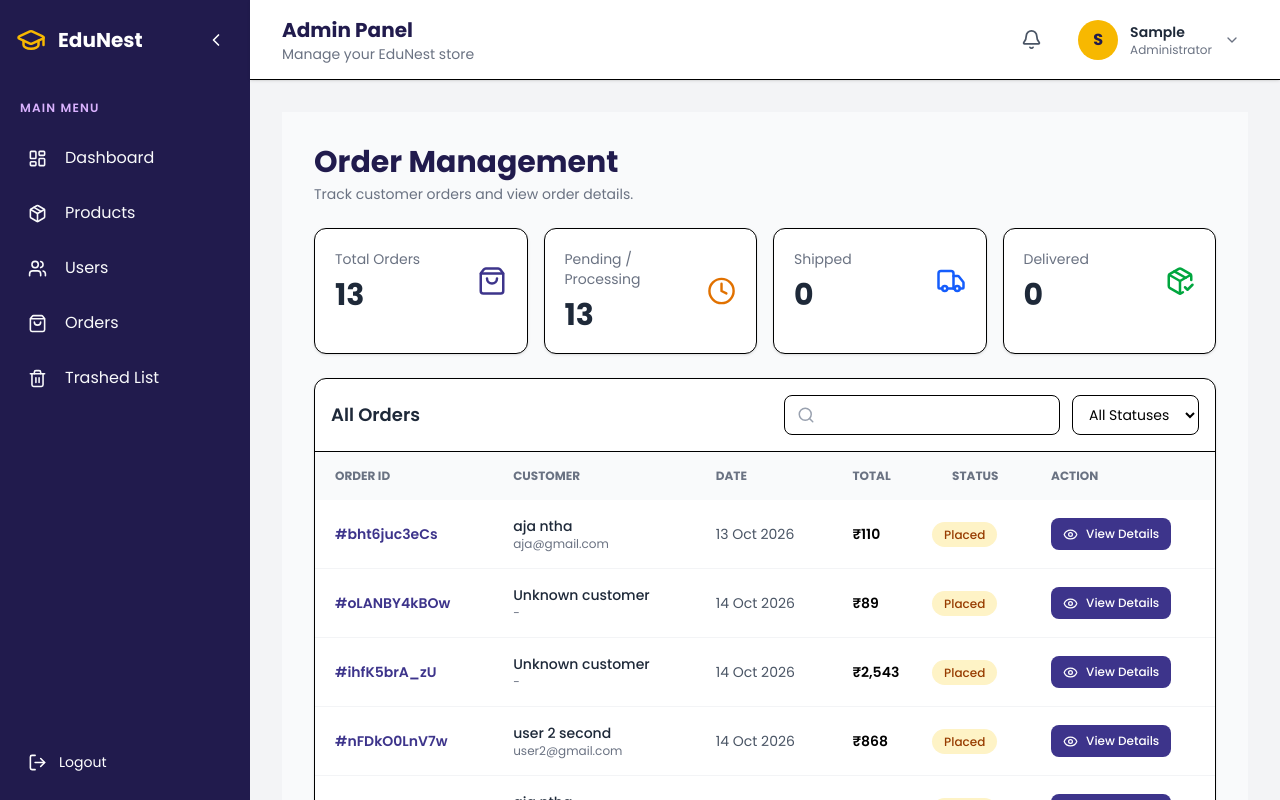
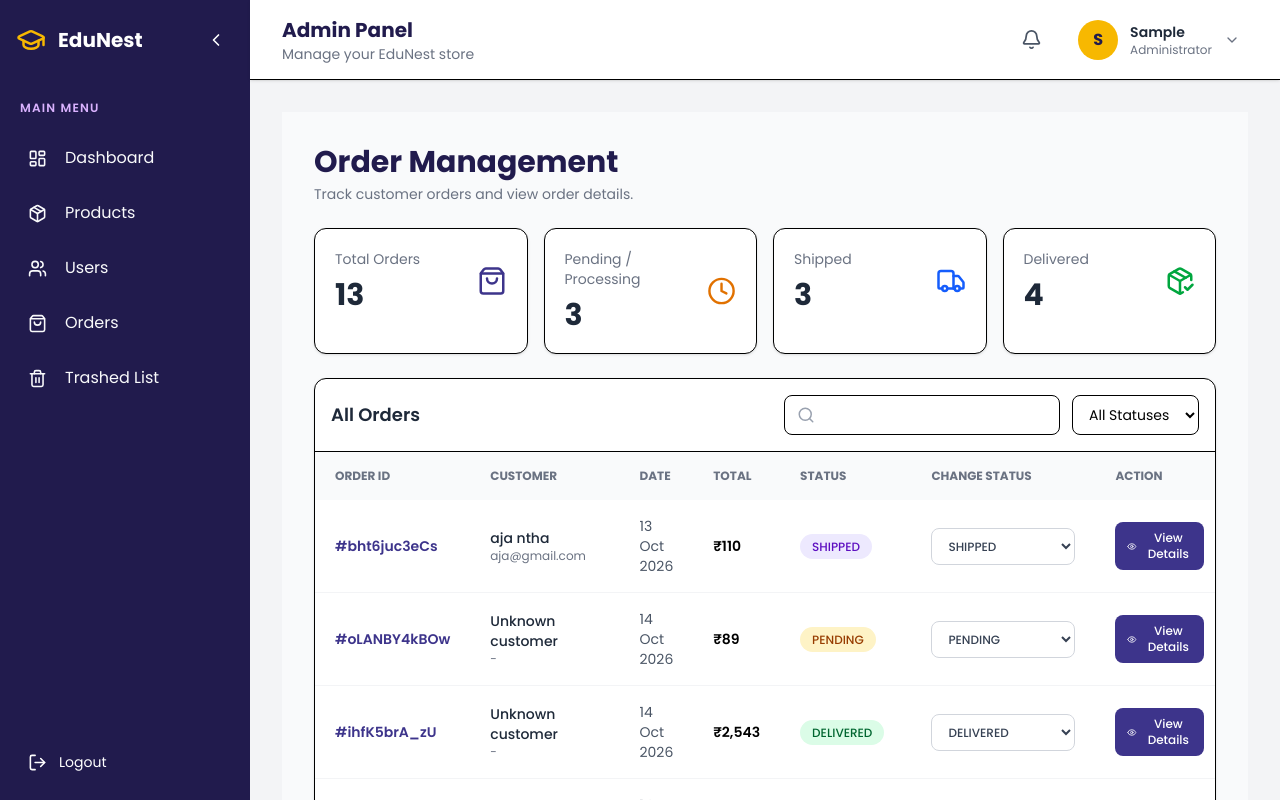
Before and after one commit to opmmansoor/E-Commerce-EduNest, a React (Vite) app in the folder EduNest/: page /admin/orders in a window 1280 px wide. Shown: the top 800 px of the page. Built offline with nearby package versions, Linux system fonts and the light colour scheme; data requests are answered from the project's data file; sample sign-in values are in the browser's storage.

Commit message:
Order Status Change Button Added

```diff
--- a/EduNest/data/db.json
+++ b/EduNest/data/db.json
@@ -608,7 +608,7 @@
         "city": "kolkatha",
         "pincode": "673634"
       },
-      "status": "Placed",
+      "status": "SHIPPED",
       "createdAt": "2026-10-13T15:12:14.589Z",
       "id": "bht6juc3eCs"
     },
@@ -632,7 +632,7 @@
         "city": "city",
         "pincode": "123456"
       },
-      "status": "Placed",
+      "status": "PENDING",
       "createdAt": "2026-10-14T04:57:50.144Z",
       "id": "oLANBY4kBOw"
     },
@@ -664,7 +664,7 @@
         "city": "Trissur",
         "pincode": "673634"
       },
-      "status": "Placed",
+      "status": "DELIVERED",
       "createdAt": "2026-10-14T05:09:27.287Z",
       "id": "ihfK5brA_zU"
     },
@@ -720,7 +720,7 @@
         "city": "Pallikal",
         "pincode": "673634"
       },
-      "status": "Placed",
+      "status": "CANCELLED",
       "createdAt": "2026-10-14T05:40:23.284Z",
       "id": "nFDkO0LnV7w"
     },
@@ -760,7 +760,7 @@
         "city": "Pallikal",
         "pincode": "673634"
       },
-      "status": "Placed",
+      "status": "DELIVERED",
       "createdAt": "2026-10-15T04:33:05.783Z",
       "id": "yIDWfWtwEpc"
     },
@@ -832,7 +832,7 @@
         "city": "gjcfgj",
         "pincode": "673634"
       },
-      "status": "Placed",
+      "status": "DELIVERED",
       "createdAt": "2026-10-15T09:04:19.094Z",
       "id": "lsNIfKrg7w4"
     },
@@ -864,7 +864,7 @@
         "city": "Trissur",
         "pincode": "673634"
       },
-      "status": "Placed",
+      "status": "CANCELLED",
       "createdAt": "2026-10-16T13:52:43.491Z",
       "id": "CttHVITNrH4"
     },
@@ -926,7 +926,7 @@
       "paymentMethod": "UPI",
       "paymentStatus": "Pending",
       "upiId": "opmmansoor@gmail.com",
-      "status": "Placed",
+      "status": "SHIPPED",
       "createdAt": "2026-10-17T09:30:35.999Z",
       "id": "Edy6m-ee-U0"
     },
@@ -952,7 +952,7 @@
       },
       "paymentMethod": "COD",
       "paymentStatus": "Pending",
-      "status": "Placed",
+      "status": "DELIVERED",
       "createdAt": "2026-10-20T05:42:39.563Z",
       "id": "TcQR9STLCwU"
     },
@@ -995,7 +995,7 @@
       "paymentMethod": "UPI",
       "paymentStatus": "Pending",
       "upiId": "user5@upi",
-      "status": "Placed",
+      "status": "CANCELLED",
       "createdAt": "2026-10-22T05:06:39.201Z",
       "id": "wCWoFipNCVE"
     },
@@ -1021,7 +1021,7 @@
       },
       "paymentMethod": "COD",
       "paymentStatus": "Pending",
-      "status": "Placed",
+      "status": "SHIPPED",
       "createdAt": "2026-10-23T04:32:15.172Z",
       "id": "9R9Q3QCxDoo"
     }
--- a/EduNest/src/Api/orderApi.js
+++ b/EduNest/src/Api/orderApi.js
@@ -20,3 +20,11 @@ export const createOrder = async (orderData) => {
         })
         return res.data;
     }
+
+    export const updatedOrderStatus = async ({ id,status }) => {
+        const response = await axios.patch(`${API}/${id}`, {
+            status,
+        });
+
+        return response.data;
+    }
--- a/EduNest/src/Pages/Admin/Pages/AdminOrders.jsx
+++ b/EduNest/src/Pages/Admin/Pages/AdminOrders.jsx
@@ -1,7 +1,9 @@
-import { useQuery } from '@tanstack/react-query';
+import { useMutation, useQuery, useQueryClient } from '@tanstack/react-query';
 import { useMemo, useState } from 'react'
 import { getOrderCustomers, getOrders } from '../../../Api/adminOrderApi';
 import { ChevronLeft, ChevronRight, Clock, CreditCard, Eye, MapPin, PackageCheck, Search, ShoppingBag, Truck, X } from 'lucide-react';
+import { updatedOrderStatus } from '../../../Api/orderApi';
+import Swal from "sweetalert2";
 
     const PAGE_SIZE = 5;
 
@@ -23,14 +25,38 @@ import { ChevronLeft, ChevronRight, Clock, CreditCard, Eye, MapPin, PackageCheck
 
     const statusStyle = {
         Placed: "bg-amber-100 text-amber-800",
-        Pending: "bg-amber-100 text-amber-800",
+        PENDING: "bg-amber-100 text-amber-800",
         Processing: "bg-blue-100 text-blue-800",
-        Shipped: "bg-violet-100 text-violet-800",
-        Delivered: "bg-green-100 text-green-800",
-        Cancelled: "bg-red-100 text-red-800",
+        SHIPPED: "bg-violet-100 text-violet-800",
+        DELIVERED: "bg-green-100 text-green-800",
+        CANCELLED: "bg-red-100 text-red-800",
     };
 
+    const ordersStatus = [
+        "PENDING",
+        "SHIPPED",
+        "DELIVERED",
+        "CANCELLED",
+    ];
+
+    const normalizeStatus = (status) => {
+        const value = String(status || "").toUpperCase();
+
+        if (["PLACED", "PROCESSING", "PENDING"].includes(value)) {
+            return "PENDING";
+        }
+        return ordersStatus.includes(value) ? value : "PENDING";
+    };
+
+    const formatStatus = (status) => {
+        const normalized = normalizeStatus(status);
+
+        return normalized.charAt(0) + normalized.slice(1).toLocaleLowerCase();
+    }
+
+
 function AdminOrders() {
+    const queryClient = useQueryClient();
 
     const [search, setSearch] = useState("")
     const [status, setStatus] = useState("all");
@@ -50,6 +76,41 @@ function AdminOrders() {
         queryKey: ["adminOrderCustomers"],
         queryFn: getOrderCustomers,
     });
+
+    const statusMutation = useMutation({
+        mutationFn: updatedOrderStatus,
+
+        onSuccess: async (updatedOrder) => {
+
+            if (
+                selectedOrder &&
+                String(selectedOrder.id) === String(updatedOrder.id)
+            ) {
+                selectedOrder(updatedOrder);
+            }
+
+
+            await queryClient.invalidateQueries({
+                queryKey: ["orders", "admin"]
+            });
+
+            Swal.fire({
+              icon: "success",
+              title: "Status Updated!",
+              text: "The order status has been changed successfully.",
+              timer: 1500,
+              showConfirmButton: false,
+            })
+        },
+
+        onError: () => {
+            Swal.fire({
+                icon: "error",
+                title: "Update Failed",
+                text: "Unable to update the order status. Please try again.",
+            });
+        }
+    })
 
 // Match each order with its customer
     const userMap = useMemo(
@@ -76,15 +137,15 @@ function AdminOrders() {
 
 // Summary cards
     const placedCount = orders.filter((order) =>
-        ["Placed", "Pending", "Processing"].includes(order.status)
-    ).length;
+        normalizeStatus(order.status) === "PENDING"
+).length;
 
-    const ShippedCount = orders.filter(
-        (order) => order.status === "Shipped"
+    const shippedCount = orders.filter(
+        (order) => normalizeStatus(order.status) === "SHIPPED"
     ).length;
 
     const deliveredCount = orders.filter(
-        (order) => order.status === "Delivered"
+        (order) => normalizeStatus(order.status) === "DELIVERED"
     ).length;
 
 
@@ -108,8 +169,7 @@ function AdminOrders() {
             );
 
             const matchesStatus = status === "all" ||
-                                String(order.status || "").toLowerCase() ===
-                                status.toLowerCase();
+                                normalizeStatus(order.status) === status;
 
                 return matchesSearch && matchesStatus;
         });
@@ -173,7 +233,7 @@ function AdminOrders() {
                 },
                 {
                     title: "Shipped",
-                    value: ShippedCount,
+                    value: shippedCount,
                     icon: Truck,
                     color: "text-blue-600",
                 },
@@ -239,11 +299,11 @@ function AdminOrders() {
                         >
                         <option value="all">All Statuses</option>
                         <option value="placed">Placed</option>
-                        <option value="pending">Pending</option>
+                        <option value="PENDING">Pending</option>
                         <option value="processing">Processing</option>
-                        <option value="shipped">Shipped</option>
-                        <option value="delivered">Delivered</option>
-                        <option value="cancelled">Cancelled</option>
+                        <option value="Shipped">Shipped</option>
+                        <option value="DELIVERED">Delivered</option>
+                        <option value="CANCELLED">Cancelled</option>
                     </select>
                 </div>
             </div>
@@ -257,6 +317,7 @@ function AdminOrders() {
                             <th className="px-5 py-4">Date</th>
                             <th className="px-5 py-4">Total</th>
                             <th className="px-5 py-4">Status</th>
+                            <th className="px-5 py-4">Change Status</th>
                             <th className="px-5 py-4">Action</th>
                         </tr>
                     </thead>
@@ -285,13 +346,52 @@ function AdminOrders() {
                             {formatPrice(order.totalAmount)}
                            </td>
 
-                           <td>
+                           <td className="px-5 py-4">
                             <span className={`rounded-full px-3 py-1 text-xs font-medium ${
                                     statusStyle[order.status] ||
                                     "bg-gray-100 text-gray-700"
                                   }`}>
                                     {order.status || "Unknown"}
                             </span>
+                           </td>
+
+
+{/* Change Status Dropdown */}
+                           <td className="px-5 py-4">
+                            <select
+                                value={normalizeStatus(order.status)}
+                                disabled={
+                                    statusMutation.isPending &&
+                                    String(statusMutation.variables?.id) === String(order.id)
+                                }
+                                onChange={(e) => {
+                                    const newStatus = e.target.value;
+
+                                    if (newStatus === normalizeStatus(order.status)) {
+                                        return;
+                                    }
+
+                                    statusMutation.mutate({
+                                        id: order.id,
+                                        status: newStatus,
+                                    });
+                                }}
+                                className="w-36 rounded-lg border border-gray-300 bg-white px-3 py-2 text-xs font-medium text-gray-700 outline-none transition focus:border-[#3D348B] focus:ring-2 focus:ring-[#3D348B]/20 disabled:cursor-not-allowed disabled:opacity-50"
+                                aria-label={`Change status for order ${order.id}`}
+                              >
+                                {ordersStatus.map((item) => (
+                                <option key={item} value={item}>
+                                    {item}
+                                </option>
+                            ))}
+                            </select>
+
+                            {statusMutation.isPending &&
+                            String(statusMutation.variables?.id) === String(order.id) && (
+                                <p className="mt-1 text-xs text-gray-500">
+                                    Updating...
+                                </p>
+                            )}
                            </td>
 
                            <td className="px-5 py-4">
@@ -308,7 +408,7 @@ function AdminOrders() {
 
                        {paginatedOrders.length === 0 && (
                         <tr>
-                            <td colSpan={6}
+                            <td colSpan={7}
                                 className="px-5 py-12 text-center text-gray-500" >
                                 No orders Found
                             </td>
```
